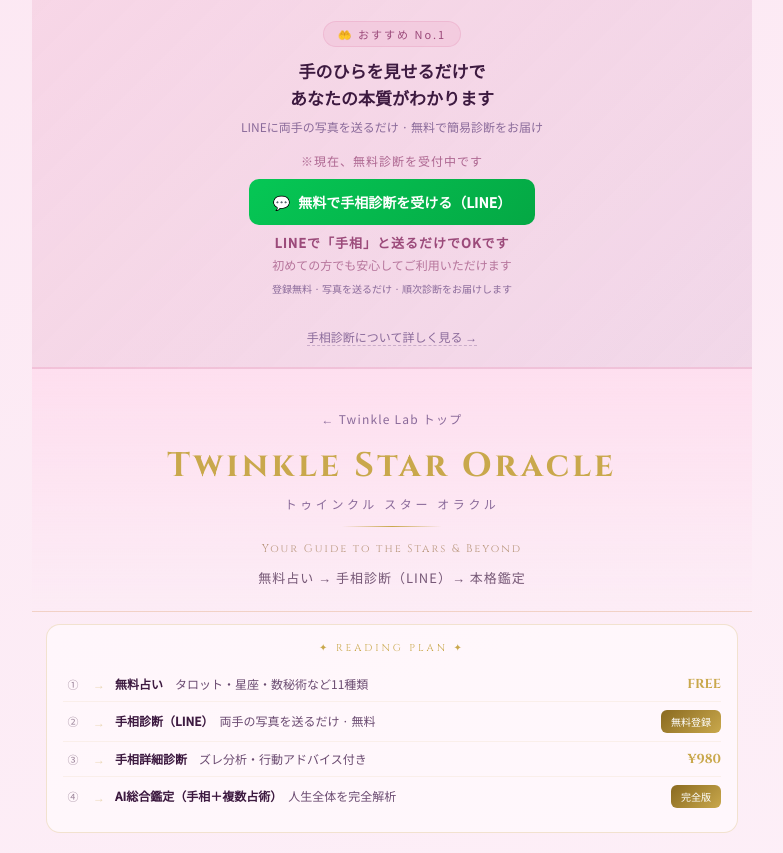
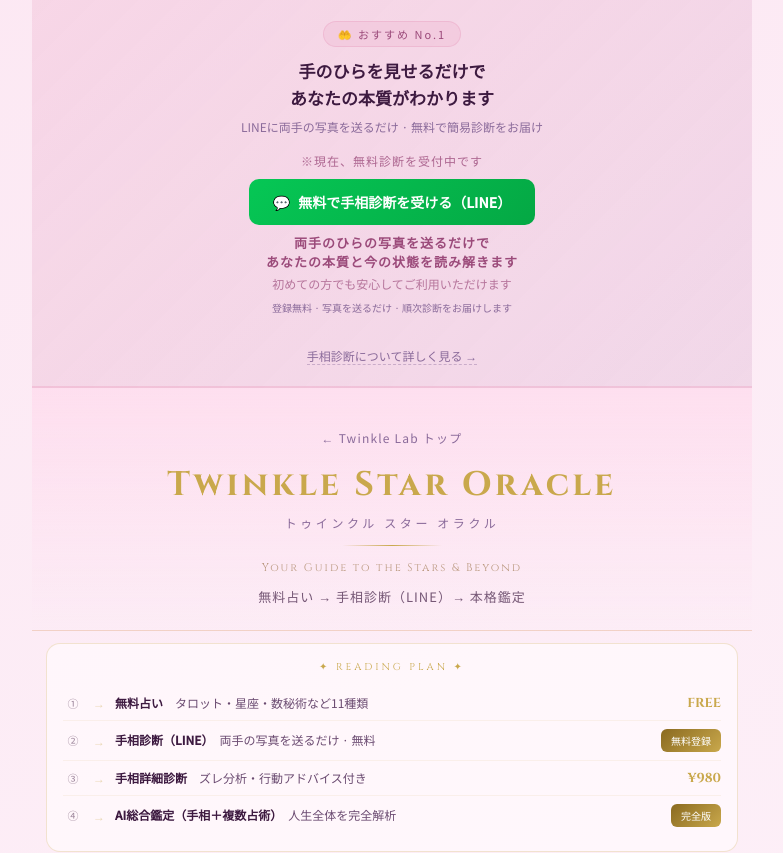
Before and after one commit to sincere1229/sincere1229-twinklelab-next, a Next.js app: page /star in a window 1280 px wide. Shown: the top 853 px of the page, without its empty margins (248-1031 px from the left). Built offline with nearby package versions, Linux system fonts and the light colour scheme.

Commit message:
Update page.tsx

```diff
--- a/app/star/page.tsx
+++ b/app/star/page.tsx
@@ -153,7 +153,7 @@ export default function StarPortal() {
             無料で手相診断を受ける（LINE）
           </a>
           <div style={{fontSize:'13px',color:'#9b4a7a',fontWeight:600,marginTop:'8px',letterSpacing:'1px'}}>
-            LINEで「手相」と送るだけでOKです
+            両手のひらの写真を送るだけで<br/>あなたの本質と今の状態を読み解きます
           </div>
           <div style={{fontSize:'12px',color:'rgba(155,74,122,0.7)',marginTop:'4px'}}>
             初めての方でも安心してご利用いただけます
```
